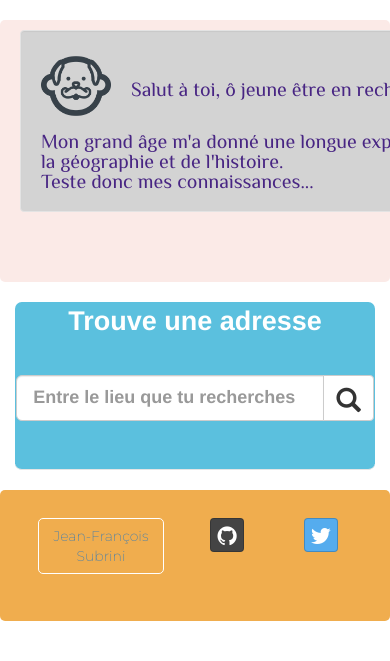
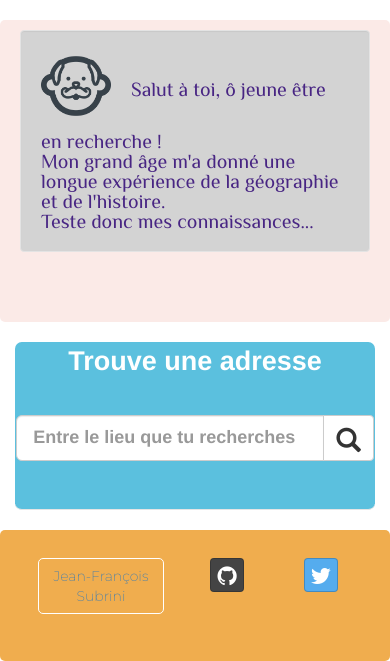
Before and after one commit to jfsubrini/project7_grandpy_bot, a Flask app: page / in a window 390 px wide; the page is wider, and only the part inside the window is pictured. Shown: the part 207-868 px from the top of that part. Before the commit the page ends 828 px from the top of that part, so only its background shows below. Run offline with Flask 2, Linux system fonts and the light colour scheme; some libraries are stand-ins or nearby versions.

Commit message:
For responsive message frames, needed to change width by max-width in .well

```diff
--- a/p7app/static/css/style.css
+++ b/p7app/static/css/style.css
@@ -49,7 +49,7 @@ article {
 .well {
     background-color: lightgray;
     padding: 20px;
-    width: 500px;
+    max-width: 500px;
     margin: auto;
     margin-bottom: 20px;
 }
```
